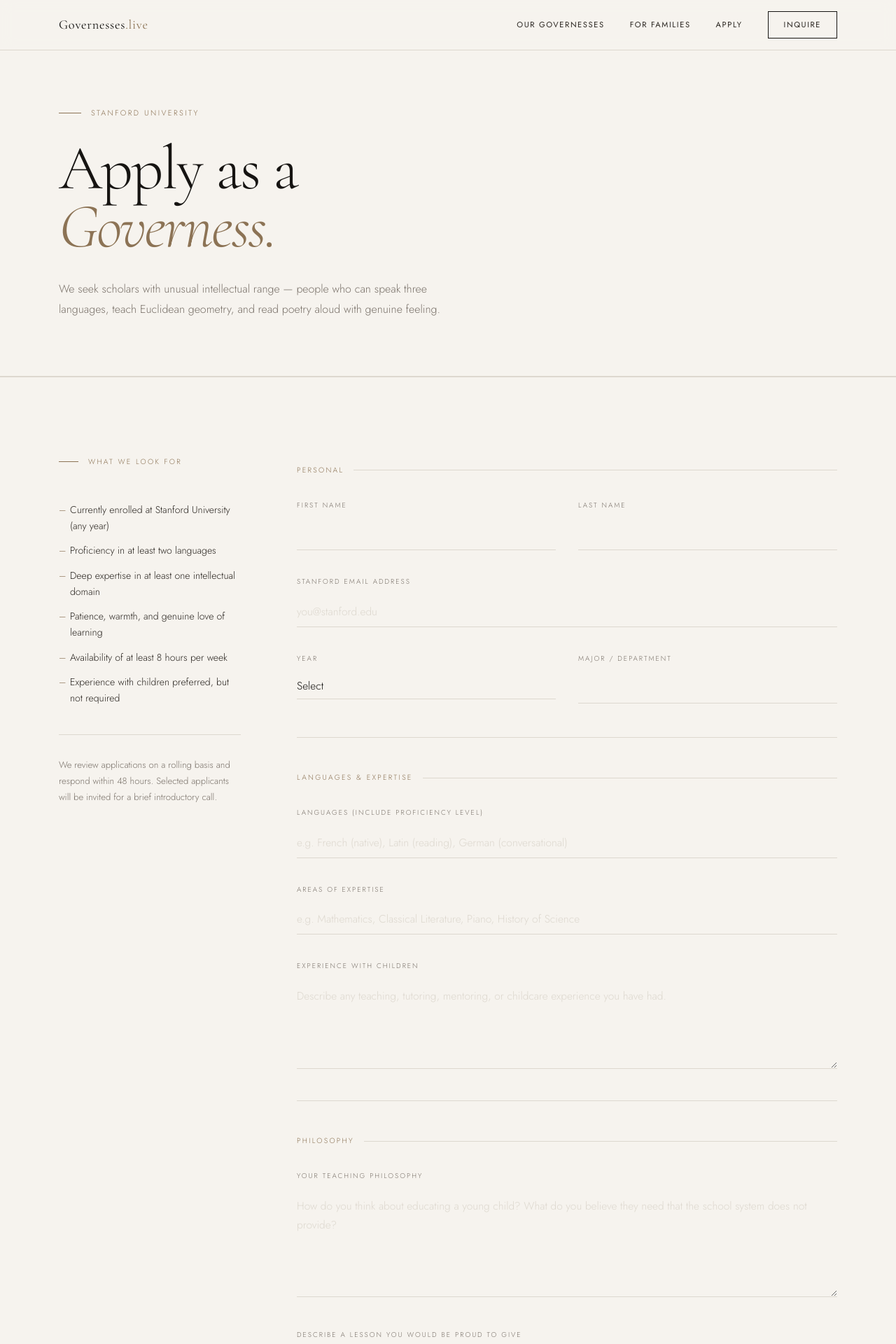
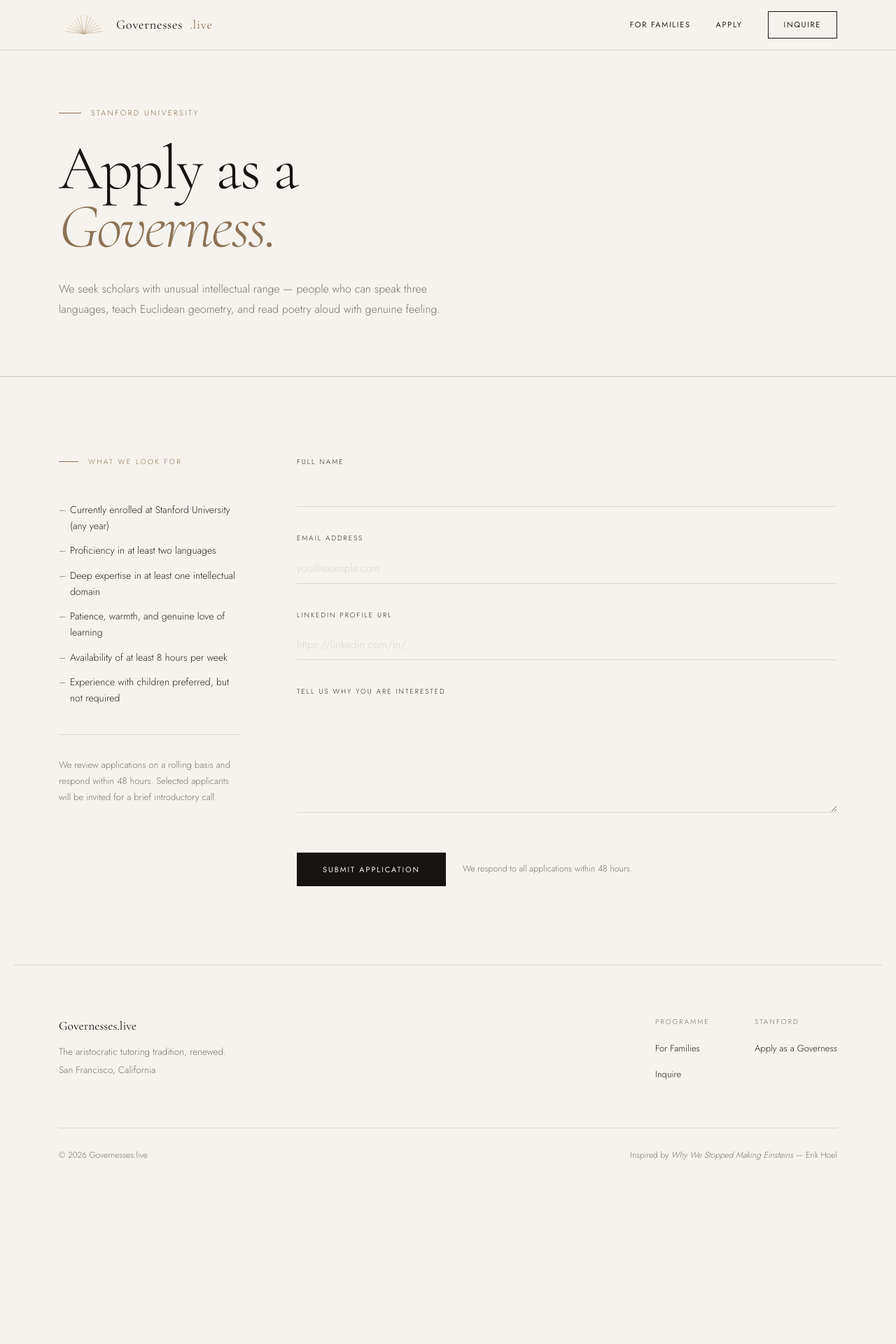
Before and after one commit to JeremyNixon/governess, a Flask app: page /apply in a window 1280 px wide. Shown: the top 1920 px of the page at 70% size. After the commit the page ends 1657 px from the top, so only its background shows below. Run offline with Flask 3, Linux system fonts and the light colour scheme.

Commit message:
Update homepage branding and simplify application form.
This aligns the landing experience with current availability by removing governess directory emphasis, refining hero branding, and reducing the apply flow to essential fields.

Co-authored-by: Cursor <cursoragent@cursor.com>

```diff
--- a/static/css/style.css
+++ b/static/css/style.css
@@ -60,6 +60,9 @@ ul { list-style: none; }
 }
 
 .nav-logo {
+  display: inline-flex;
+  align-items: center;
+  gap: 10px;
   font-family: 'Cormorant Garamond', Georgia, serif;
   font-size: 1.15rem;
   font-weight: 400;
@@ -68,6 +71,13 @@ ul { list-style: none; }
   color: var(--black);
 }
 .nav-tld { color: var(--gold); }
+
+.brand-sun {
+  width: 72px;
+  height: auto;
+  flex-shrink: 0;
+  opacity: 0.9;
+}
 
 .nav-links {
   display: flex;
@@ -357,7 +367,23 @@ ul { list-style: none; }
   display: flex;
   flex-direction: column;
   justify-content: flex-end;
+  gap: 24px;
   padding-bottom: 8px;
+}
+
+.hero-illustration {
+  margin: 0;
+  border: 1px solid var(--border);
+  background: var(--paper);
+  padding: 14px;
+}
+
+.hero-illustration img {
+  width: 100%;
+  height: auto;
+  display: block;
+  filter: saturate(0.9) contrast(0.95);
+  mix-blend-mode: multiply;
 }
 
 .hero-quote {
@@ -445,9 +471,11 @@ ul { list-style: none; }
 }
 .stat-label {
   display: block;
-  font-size: 0.78rem;
+  font-family: 'Cormorant Garamond', Georgia, serif;
+  font-size: 0.95rem;
+  font-weight: 400;
   color: var(--muted);
-  line-height: 1.6;
+  line-height: 1.45;
 }
 
 /* ─── SECTION HEADER ROW ─────────────────── */
@@ -1153,7 +1181,7 @@ ul { list-style: none; }
   font-size: 0.62rem;
   letter-spacing: 0.2em;
   text-transform: uppercase;
-  color: var(--muted);
+  color: var(--dark);
   margin-bottom: 12px;
 }
 
@@ -1233,7 +1261,11 @@ footer {
   text-decoration: none;
   color: var(--black);
   display: block;
-  margin-bottom: 8px;
+  margin-bottom: 10px;
+}
+.brand-sun-footer {
+  width: 146px;
+  margin-bottom: 14px;
 }
 .footer-brand p {
   font-size: 0.85rem;
--- a/templates/apply.html
+++ b/templates/apply.html
@@ -34,99 +34,24 @@
       </div>
 
       <form class="form" method="POST" action="{{ url_for('apply') }}">
-        <div class="form-section-title">Personal</div>
-
-        <div class="form-row">
-          <div class="form-group">
-            <label class="form-label" for="first_name">First Name</label>
-            <input class="form-input" type="text" id="first_name" name="first_name" required>
-          </div>
-          <div class="form-group">
-            <label class="form-label" for="last_name">Last Name</label>
-            <input class="form-input" type="text" id="last_name" name="last_name" required>
-          </div>
+        <div class="form-group">
+          <label class="form-label" for="full_name">Full Name</label>
+          <input class="form-input" type="text" id="full_name" name="full_name" required>
         </div>
 
         <div class="form-group">
-          <label class="form-label" for="email">Stanford Email Address</label>
-          <input class="form-input" type="email" id="email" name="email" placeholder="you@stanford.edu" required>
-        </div>
-
-        <div class="form-row">
-          <div class="form-group">
-            <label class="form-label" for="year">Year</label>
-            <select class="form-select" id="year" name="year">
-              <option value="">Select</option>
-              <option>Freshman</option>
-              <option>Sophomore</option>
-              <option>Junior</option>
-              <option>Senior</option>
-              <option>Graduate Student</option>
-              <option>PhD Candidate</option>
-              <option>Postdoctoral Fellow</option>
-            </select>
-          </div>
-          <div class="form-group">
-            <label class="form-label" for="major">Major / Department</label>
-            <input class="form-input" type="text" id="major" name="major" required>
-          </div>
-        </div>
-
-        <div class="form-divider"></div>
-        <div class="form-section-title">Languages & Expertise</div>
-
-        <div class="form-group">
-          <label class="form-label" for="languages">Languages (include proficiency level)</label>
-          <input class="form-input" type="text" id="languages" name="languages" placeholder="e.g. French (native), Latin (reading), German (conversational)" required>
+          <label class="form-label" for="email">Email Address</label>
+          <input class="form-input" type="email" id="email" name="email" placeholder="you@example.com" required>
         </div>
 
         <div class="form-group">
-          <label class="form-label" for="specialties">Areas of Expertise</label>
-          <input class="form-input" type="text" id="specialties" name="specialties" placeholder="e.g. Mathematics, Classical Literature, Piano, History of Science">
+          <label class="form-label" for="linkedin">LinkedIn Profile URL</label>
+          <input class="form-input" type="url" id="linkedin" name="linkedin" placeholder="https://linkedin.com/in/..." required>
         </div>
 
         <div class="form-group">
-          <label class="form-label" for="experience">Experience with Children</label>
-          <textarea class="form-textarea" id="experience" name="experience" rows="4" placeholder="Describe any teaching, tutoring, mentoring, or childcare experience you have had."></textarea>
-        </div>
-
-        <div class="form-divider"></div>
-        <div class="form-section-title">Philosophy</div>
-
-        <div class="form-group">
-          <label class="form-label" for="philosophy">Your Teaching Philosophy</label>
-          <textarea class="form-textarea" id="philosophy" name="philosophy" rows="5" placeholder="How do you think about educating a young child? What do you believe they need that the school system does not provide?"></textarea>
-        </div>
-
-        <div class="form-group">
-          <label class="form-label" for="lesson">Describe a lesson you would be proud to give</label>
-          <textarea class="form-textarea" id="lesson" name="lesson" rows="5" placeholder="Describe a session — what subject, what approach, what materials — that would exemplify your ideal of aristocratic tutoring."></textarea>
-        </div>
-
-        <div class="form-divider"></div>
-        <div class="form-section-title">Availability</div>
-
-        <div class="form-row">
-          <div class="form-group">
-            <label class="form-label" for="availability">General Availability</label>
-            <select class="form-select" id="availability" name="availability">
-              <option value="">Select</option>
-              <option>Full-time (40+ hrs/week)</option>
-              <option>Part-time (10–20 hrs/week)</option>
-              <option>Weekends only</option>
-              <option>Summer only</option>
-              <option>Remote only</option>
-            </select>
-          </div>
-          <div class="form-group">
-            <label class="form-label" for="location">Your Location</label>
-            <input class="form-input" type="text" id="location" name="location" placeholder="City, State">
-          </div>
-        </div>
-
-        <div class="form-group">
-          <label class="form-label" for="rate">Desired Hourly Rate (USD)</label>
-          <input class="form-input" type="text" id="rate" name="rate" placeholder="e.g. $85">
+          <label class="form-label" for="interest">Tell us why you are interested</label>
+          <textarea class="form-textarea" id="interest" name="interest" rows="5" required></textarea>
         </div>
 
         <div class="form-submit mt-48">
--- a/templates/base.html
+++ b/templates/base.html
@@ -15,10 +15,10 @@
   <nav id="nav">
     <div class="nav-inner">
       <a href="{{ url_for('index') }}" class="nav-logo">
+        <img src="{{ url_for('static', filename='logo-sun.svg') }}" alt="" class="brand-sun" aria-hidden="true">
         Governesses<span class="nav-tld">.live</span>
       </a>
       <div class="nav-links">
-        <a href="{{ url_for('governesses') }}">Our Governesses</a>
         <a href="{{ url_for('families') }}">For Families</a>
         <a href="{{ url_for('apply') }}">Apply</a>
         <a href="{{ url_for('inquire') }}" class="nav-cta">Inquire</a>
@@ -28,7 +28,6 @@
       </button>
     </div>
     <div class="nav-mobile" id="navMobile">
-      <a href="{{ url_for('governesses') }}">Our Governesses</a>
       <a href="{{ url_for('families') }}">For Families</a>
       <a href="{{ url_for('apply') }}">Apply</a>
       <a href="{{ url_for('inquire') }}">Inquire</a>
@@ -59,7 +58,6 @@
       <nav class="footer-nav">
         <div class="footer-col">
           <span class="footer-col-label">Programme</span>
-          <a href="{{ url_for('governesses') }}">Our Governesses</a>
           <a href="{{ url_for('families') }}">For Families</a>
           <a href="{{ url_for('inquire') }}">Inquire</a>
         </div>
```
Also changed, not shown: templates/index.html (+2 -33 lines), static/logo-sun.svg (added).
